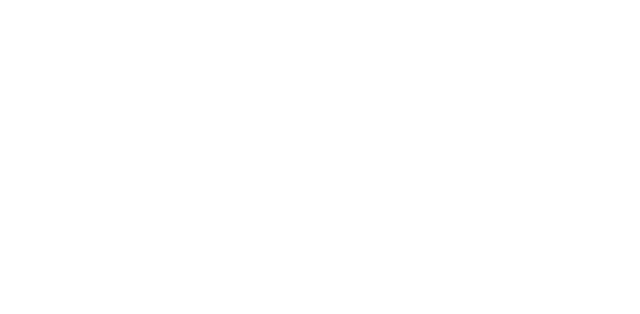
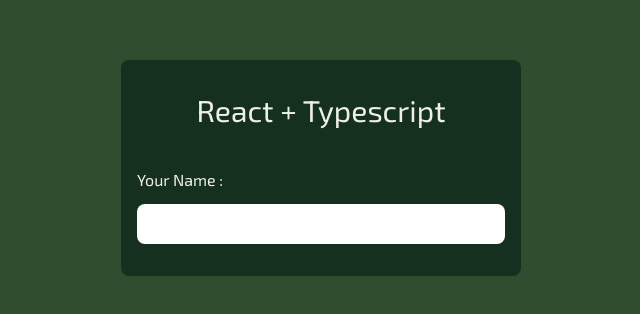
Before and after one commit to javadyousefi1/react-typescript, a React (Create React App) app: page / in a window 1280 px wide. Shown: the part 232-546 px from the top of the page, without its empty margins (319-959 px from the left). Built offline with nearby package versions, Linux system fonts and the light colour scheme.

Commit message:
add input

```diff
--- a/public/index.html
+++ b/public/index.html
@@ -10,12 +10,9 @@
       content="Web site created using create-react-app"
     />
     <link rel="apple-touch-icon" href="%PUBLIC_URL%/logo192.png" />
-    <link rel="preconnect" href="https://fonts.googleapis.com" />
-    <link rel="preconnect" href="https://fonts.gstatic.com" crossorigin />
-    <link
-      href="https://fonts.googleapis.com/css2?family=Plus+Jakarta+Sans:wght@200;300;400;500;600;700;800&family=Roboto:wght@100;300;400;500;700;900&display=swap"
-      rel="stylesheet"
-    />
+    <link rel="preconnect" href="https://fonts.googleapis.com">
+    <link rel="preconnect" href="https://fonts.gstatic.com" crossorigin>
+    <link href="https://fonts.googleapis.com/css2?family=Exo+2:wght@100;200;300;400;500;600;700;800;900&display=swap" rel="stylesheet">
     <!--
       manifest.json provides metadata used when your web app is installed on a
       user's mobile device or desktop. See https://developers.google.com/web/fundamentals/web-app-manifest/
--- /dev/null
+++ b/src/components/Input.tsx
@@ -0,0 +1,15 @@
+type InputProps = {
+  id: string;
+  label: string;
+};
+
+const Input = ({ id, label }: InputProps) => {
+  return (
+    <p className="flex flex-col gap-y-3">
+      <label className="text-main_white" htmlFor={id}>{label} : </label>
+      <input id={id} type="text" className="px-3 py-2 font-bold rounded-lg outline-none"/>
+    </p>
+  );
+};
+
+export default Input;
--- a/src/index.css
+++ b/src/index.css
@@ -4,9 +4,7 @@
 
 body {
   margin: 0;
-    font-family: 'Roboto', sans-serif;
-  -webkit-font-smoothing: antialiased;
-  -moz-osx-font-smoothing: grayscale;
+  font-family: "Exo 2", sans-serif;
 }
 
 /* Apply scrollbar styles */
@@ -16,16 +14,16 @@
 
 /* Handle */
 ::-webkit-scrollbar-thumb {
-  background-color: #352F44; /* Set the color of the scrollbar handle */
+  background-color: #352f44; /* Set the color of the scrollbar handle */
   border-radius: 6px; /* Optional: Round the corners of the scrollbar handle */
 }
 
 /* Track */
 ::-webkit-scrollbar-track {
-  background-color: #B9B4C7; /* Set the color of the scrollbar track */
+  background-color: #b9b4c7; /* Set the color of the scrollbar track */
 }
 
 /* Handle on hover */
 ::-webkit-scrollbar-thumb:hover {
-  background-color: #5C5470; /* Set the color of the scrollbar handle on hover */
+  background-color: #5c5470; /* Set the color of the scrollbar handle on hover */
 }
--- a/src/pages/HomePage.tsx
+++ b/src/pages/HomePage.tsx
@@ -1,6 +1,14 @@
+import Input from "../components/Input";
+
 const HomePage = () => {
-  return <>
-  </>;
+  return (
+    <section className="flex items-center justify-center w-full h-screen bg-secondary">
+      <div className="w-[400px] rounded-lg bg-primary px-4 py-8">
+        <h1 className="mb-10 text-3xl text-center text-main_white">React + Typescript</h1>
+        <Input id="name" label="Your Name" />
+      </div>
+    </section>
+  );
 };
 
 export default HomePage;
--- a/tailwind.config.js
+++ b/tailwind.config.js
@@ -4,10 +4,10 @@
   theme: {
     extend: {
       colors: {
-        primary: "#352F44",
-        secondary: "#5C5470",
-        light_primary: "#B9B4C7",
-        main_white: "#FAF0E6"
+        primary: "#163020",
+        secondary: "#304D30",
+        light_primary: "#B6C4B6",
+        main_white: "#EEF0E5"
       },
     },
   },
```
Also changed, not shown: 1 other file (tests, documents, lock files or other folders).
